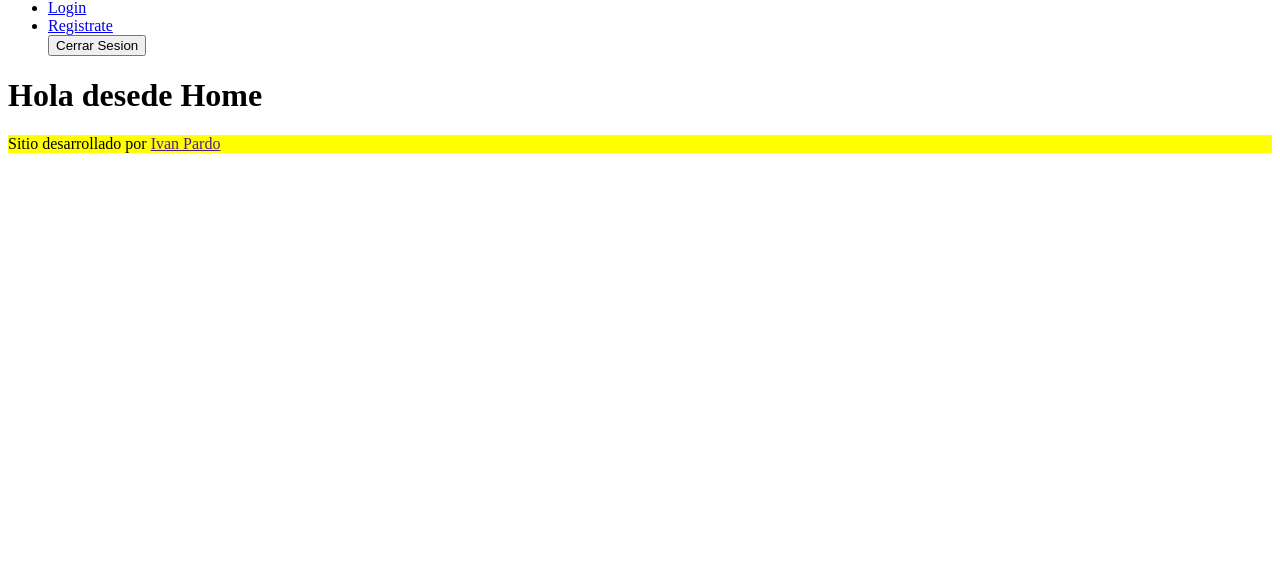
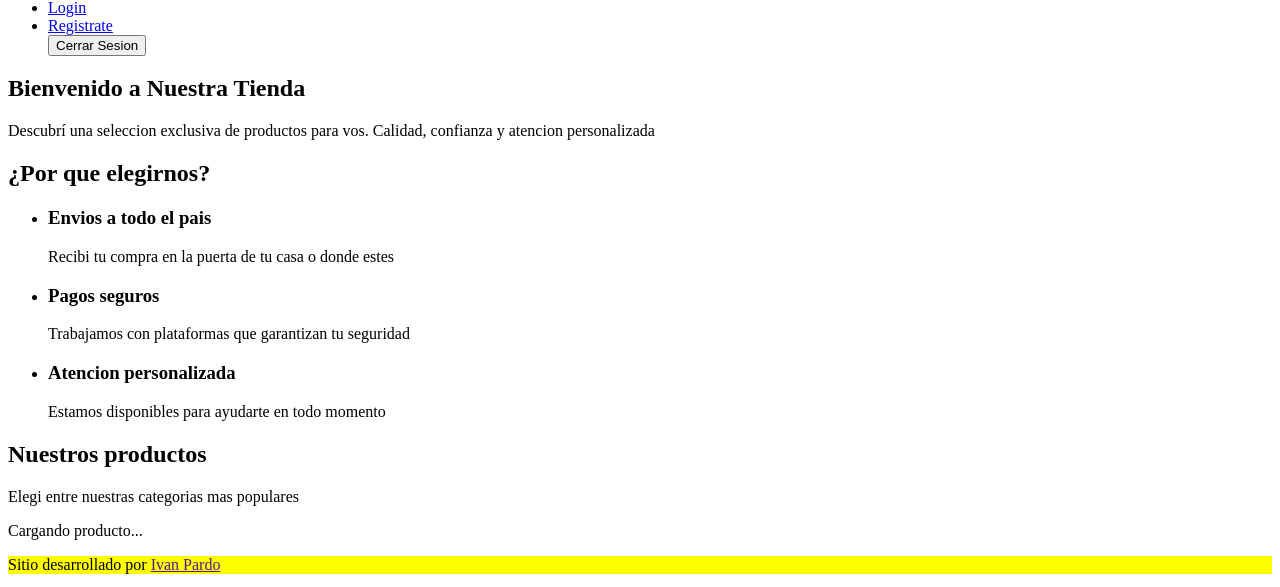
Before and after one commit to ivan-pardo/utn-project-frontend, a React (Vite) app: page / in a window 1280 px wide. Shown: the part 628-1215 px from the top of the page. Before the commit the page ends 800 px from the top, so only its background shows below. Built offline with nearby package versions, Linux system fonts and the light colour scheme.

Commit message:
add: contenido estatico en Home

```diff
--- a/src/pages/Home.jsx
+++ b/src/pages/Home.jsx
@@ -3,7 +3,36 @@ import { Layout } from "../components/Layout"
 const Home = () => {
   return (
     <Layout>
-      <h1>Hola desede Home</h1>
+      <section>
+        <h1>Bienvenido a Nuestra Tienda</h1>
+        <p>Descubrí una seleccion exclusiva de productos para vos. Calidad, confianza y atencion personalizada</p>
+      </section>
+      <section>
+        <h2>¿Por que elegirnos?</h2>
+        <ul>
+          <li>
+            <h3>Envios a todo el pais</h3>
+            <p>Recibi tu compra en la puerta de tu casa o donde estes</p>
+          </li>
+          <li>
+            <h3>Pagos seguros</h3>
+            <p>Trabajamos con plataformas que garantizan tu seguridad</p>
+          </li>
+          <li>
+            <h3>Atencion personalizada</h3>
+            <p>Estamos disponibles para ayudarte en todo momento</p>
+          </li>
+        </ul>
+      </section>
+
+      <section>
+        <h2>Nuestros productos</h2>
+        <p>Elegi entre nuestras categorias mas populares</p>
+        {/* {Seccion para carga diferida de productos} */}
+        <div>
+          <p>Cargando producto...</p>
+        </div>
+      </section>
     </Layout>
   )
 }
```
